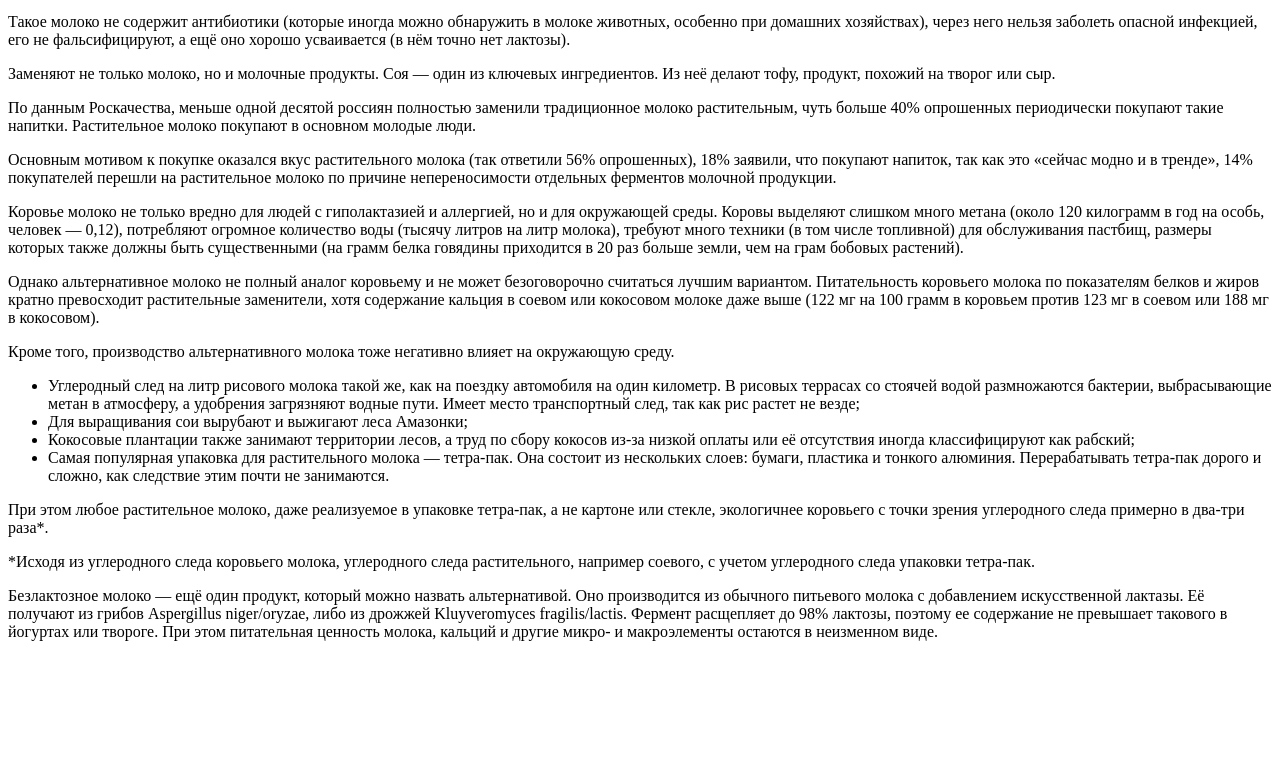
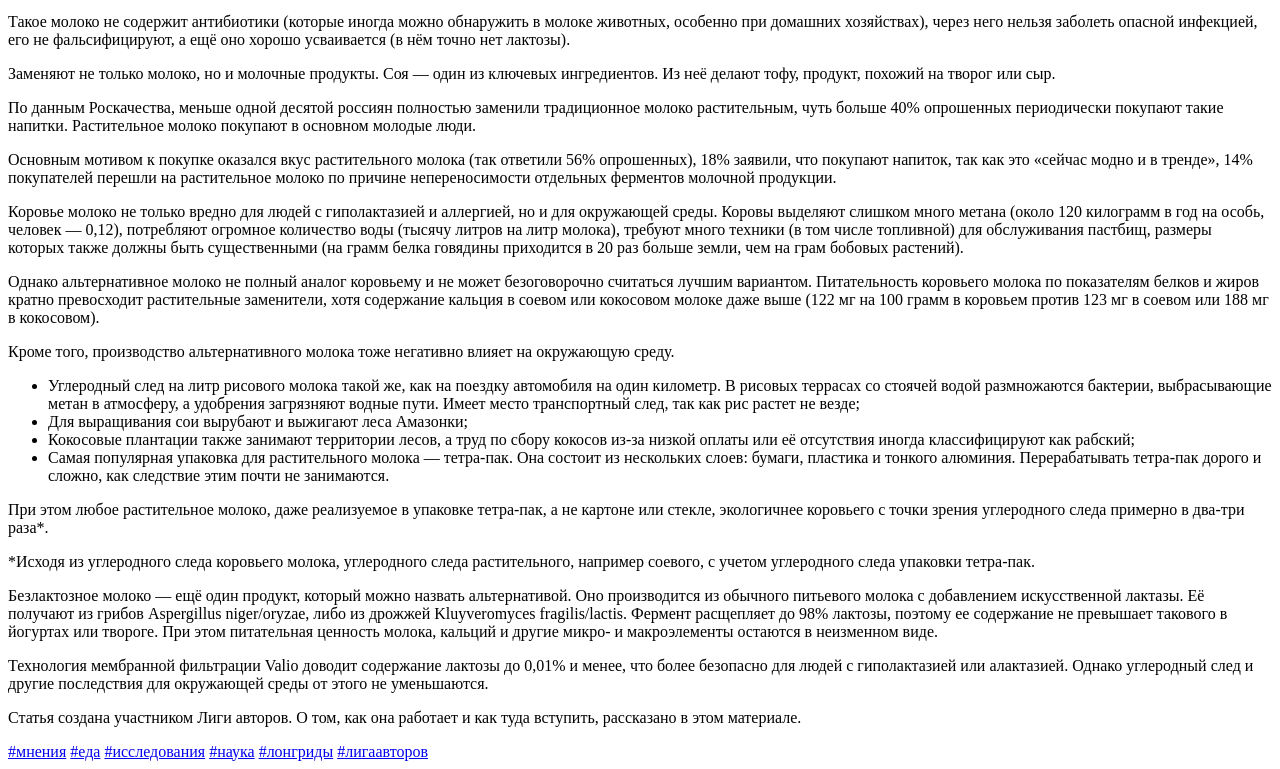
Before and after one commit to kremlevmax/Lesson_1, a plain HTML site: page Lesson_01/index.html in a window 1280 px wide. Shown: the part 10399-11168 px from the top of the page. Before the commit the page ends 11056 px from the top, so only its background shows below. Drawn offline with Linux system fonts and the light colour scheme.

Commit message:
Chapter added

```diff
--- a/Lesson_01/index.html
+++ b/Lesson_01/index.html
@@ -494,10 +494,30 @@
                     поэтому ее содержание не превышает такового в йогуртах или твороге. При этом питательная ценность
                     молока, кальций и другие микро- и макроэлементы остаются в неизменном виде.
                 </p>
+                <p class="article-paragraph">
+                    Технология мембранной фильтрации Valio доводит содержание лактозы до 0,01% и менее, что более
+                    безопасно для людей с гиполактазией или алактазией. Однако углеродный след и другие последствия для
+                    окружающей среды от этого не уменьшаются.
+                </p>
             </div>
         </div>
     </main>
-    <footer class="footer"></footer>
+    <footer class="footer">
+        <div class="article-data">
+            <p class="author-data">
+                Статья создана участником Лиги авторов. О том, как она работает и как туда вступить, рассказано в этом
+                материале.
+            </p>
+            <div class="article-tags">
+                <a href="#" class="article-tag">#мнения</a>
+                <a href="#" class="article-tag">#еда</a>
+                <a href="#" class="article-tag">#исследования</a>
+                <a href="#" class="article-tag">#наука</a>
+                <a href="#" class="article-tag">#лонгриды</a>
+                <a href="#" class="article-tag">#лигаавторов</a>
+            </div>
+        </div>
+    </footer>
 </body>
 
 </html>
```
Also changed, not shown: Lesson_01/img/cheese_01.webp (deleted), Lesson_01/img/cheese_02.webp (deleted), Lesson_01/img/quote-auth-01.webp (deleted).
